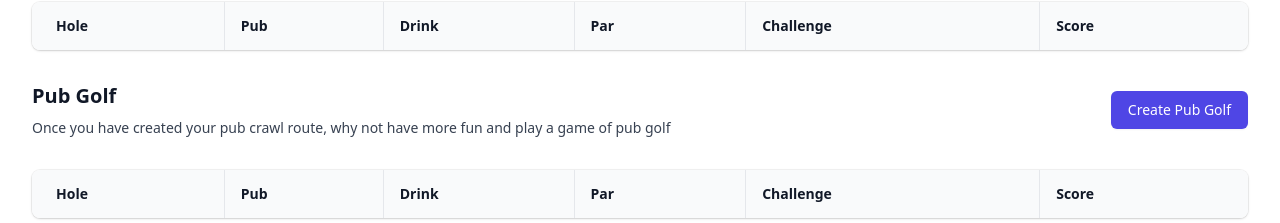
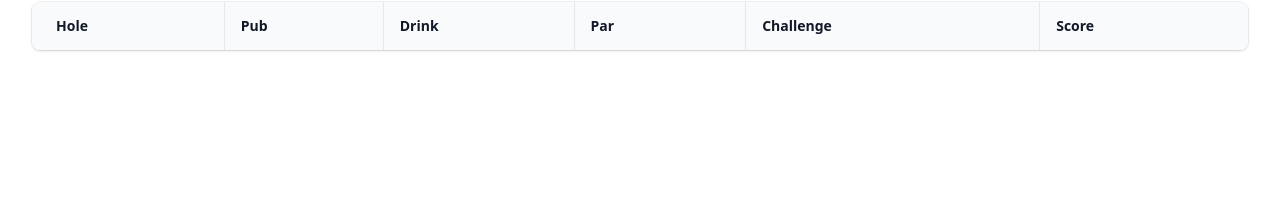
Before and after one commit to v4mika/PintPath, a Nuxt app: page /PubCrawl in a window 1280 px wide. Shown: the part 1030-1253 px from the top of the page. After the commit the page ends 1112 px from the top, so only its background shows below. Built offline with nearby package versions, Linux system fonts and the light colour scheme.

Commit message:
Remove extra pub crawl

```diff
--- a/pages/PubCrawl.vue
+++ b/pages/PubCrawl.vue
@@ -209,49 +209,7 @@
 
 
 
-<div class="px-4 sm:px-6 lg:px-8">
-    <div class="sm:flex sm:items-center">
-      <div class="sm:flex-auto">
-        <h1 class="text-xl font-semibold text-gray-900">Pub Golf</h1>
-        <p class="mt-2 text-sm text-gray-700">Once you have created your pub crawl route, why not have more fun and play a game of pub golf</p>
-      </div>
-      <div class="mt-4 sm:mt-0 sm:ml-16 sm:flex-none">
-        <button type="button" @click="createPubGolf" class="inline-flex items-center justify-center rounded-md border border-transparent bg-indigo-600 px-4 py-2 text-sm font-medium text-white shadow-sm hover:bg-indigo-700 focus:outline-none focus:ring-2 focus:ring-indigo-500 focus:ring-offset-2 sm:w-auto">Create Pub Golf</button>
-      </div>
-    </div>
 
-
-    <div class="mt-8 flex flex-col">
-      <div class="-my-2 -mx-4 overflow-x-auto sm:-mx-6 lg:-mx-8">
-        <div class="inline-block min-w-full py-2 align-middle md:px-6 lg:px-8">
-          <div class="overflow-hidden shadow ring-1 ring-black ring-opacity-5 md:rounded-lg">
-            <table class="min-w-full divide-y divide-gray-300">
-              <thead class="bg-gray-50">
-                <tr class="divide-x divide-gray-200">
-                  <th scope="col" class="py-3.5 pl-4 pr-4 text-left text-sm font-semibold text-gray-900 sm:pl-6">Hole</th>
-                  <th scope="col" class="px-4 py-3.5 text-left text-sm font-semibold text-gray-900">Pub</th>
-                  <th scope="col" class="px-4 py-3.5 text-left text-sm font-semibold text-gray-900">Drink</th>
-                  <th scope="col" class="py-3.5 pl-4 pr-4 text-left text-sm font-semibold text-gray-900 sm:pr-6">Par</th>
-                  <th scope="col" class="py-3.5 pl-4 pr-4 text-left text-sm font-semibold text-gray-900 sm:pr-6">Challenge</th>
-                  <th scope="col" class="py-3.5 pl-4 pr-4 text-left text-sm font-semibold text-gray-900 sm:pr-6">Score</th>
-                </tr>
-              </thead>
-              <tbody class="divide-y divide-gray-200 bg-white">
-                <tr v-for="(pub, index) in pubgolf" :key="pub.name" class="divide-x divide-gray-200">
-                  <td class="whitespace-nowrap py-4 pl-4 pr-4 text-sm font-medium text-gray-900 sm:pl-6">{{ index+1 }}</td>
-                  <td class="whitespace-nowrap p-4 text-sm text-gray-500">{{ pub.name }}</td>
-                  <td class="whitespace-nowrap p-4 text-sm text-gray-500">{{ pub.drink }}</td>
-                  <td class="whitespace-nowrap py-4 pl-4 pr-4 text-sm text-gray-500 sm:pr-6">{{ pub.par }}</td>
-                  <td class="whitespace-nowrap py-4 pl-4 pr-4 text-sm text-gray-500 sm:pr-6">{{ pub.challenge }}</td>
-                  <td class="whitespace-nowrap py-4 pl-4 pr-4 text-sm text-gray-500 sm:pr-6"></td>
-                </tr>
-              </tbody>
-            </table>
-          </div>
-        </div>
-      </div>
-    </div>
-  </div>
 
 
 
```
